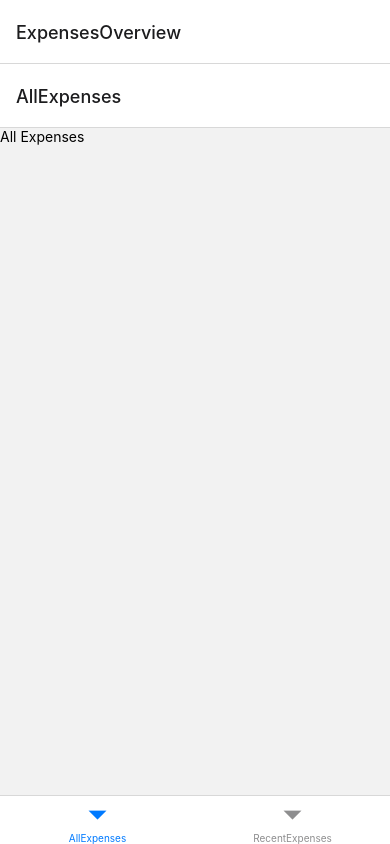
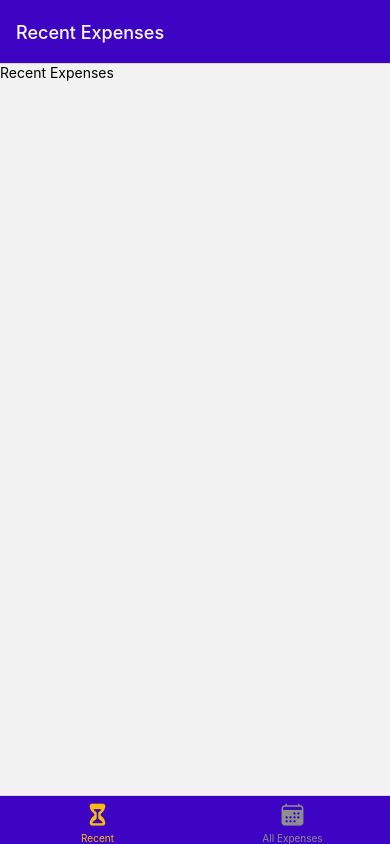
Before and after one commit to aprin1991/Tracker-Mobile-App, a React Native app: screen / in a window 390 px wide. Built offline with nearby package versions, Linux system fonts and the light colour scheme.

Commit message:
added style to bottom navigation

```diff
--- /dev/null
+++ b/src/constants/style.js
@@ -0,0 +1,16 @@
+export const GlobalStyles = {
+  colors: {
+    primary50: '#e4d9fd',
+    primary100: '#c6affc',
+    primary200: '#a281f0',
+    primary400: '#5721d4',
+    primary500: '#3e04c3',
+    primary700: '#2d0689',
+    primary800: '#200364',
+    accent500: '#f7bc0c',
+    error50: '#fcc4e4',
+    error500: '#9b095c',
+    gray500: '#39324a',
+    gray700: '#221c30',
+  },
+};
--- a/src/navigation/AppNavigator.tsx
+++ b/src/navigation/AppNavigator.tsx
@@ -1,26 +1,59 @@
-import { createBottomTabNavigator } from "@react-navigation/bottom-tabs";
-import { createNativeStackNavigator } from "@react-navigation/native-stack";
-import AllExpenses from "../screens/AllExpenses";
-import ManageExpense from "../screens/ManageExpense";
-import RecentExpenses from "../screens/RecentExpenses";
+import { createBottomTabNavigator } from '@react-navigation/bottom-tabs';
+import { createNativeStackNavigator } from '@react-navigation/native-stack';
+import AllExpenses from '../screens/AllExpenses';
+import ManageExpense from '../screens/ManageExpense';
+import RecentExpenses from '../screens/RecentExpenses';
+import { GlobalStyles } from '../constants/style';
+import { Ionicons } from '@expo/vector-icons';
 
 const Stack = createNativeStackNavigator();
-const Tab = createBottomTabNavigator();
+const BottomTabs = createBottomTabNavigator();
 
 const ExpensesOverview = () => {
   return (
-    <Tab.Navigator>
-      <Tab.Screen name="AllExpenses" component={AllExpenses} />
-      <Tab.Screen name="RecentExpenses" component={RecentExpenses} />
-    </Tab.Navigator>
+    <BottomTabs.Navigator
+      screenOptions={{
+        headerStyle: { backgroundColor: GlobalStyles.colors.primary500 },
+        headerTintColor: 'white',
+        tabBarStyle: { backgroundColor: GlobalStyles.colors.primary500 },
+        tabBarActiveTintColor: GlobalStyles.colors.accent500,
+      }}
+    >
+      <BottomTabs.Screen
+        name='RecentExpenses'
+        component={RecentExpenses}
+        options={{
+          title: 'Recent Expenses',
+          tabBarLabel: 'Recent',
+          tabBarIcon: ({ color, size }) => (
+            <Ionicons name='hourglass' size={size} color={color} />
+          ),
+        }}
+      />
+      <BottomTabs.Screen
+        name='AllExpenses'
+        component={AllExpenses}
+        options={{
+          title: 'All Expenses',
+          tabBarLabel: 'All Expenses',
+          tabBarIcon: ({ color, size }) => (
+            <Ionicons name='calendar' size={size} color={color} />
+          ),
+        }}
+      />
+    </BottomTabs.Navigator>
   );
 };
 
 const AppNavigator = () => {
   return (
-    <Stack.Navigator>
-      <Stack.Screen name="ExpensesOverview" component={ExpensesOverview} />
-      <Stack.Screen name="ManageExpense" component={ManageExpense} />
+    <Stack.Navigator
+      screenOptions={{
+        headerShown: false,
+      }}
+    >
+      <Stack.Screen name='ExpensesOverview' component={ExpensesOverview} />
+      <Stack.Screen name='ManageExpense' component={ManageExpense} />
     </Stack.Navigator>
   );
 };
```
